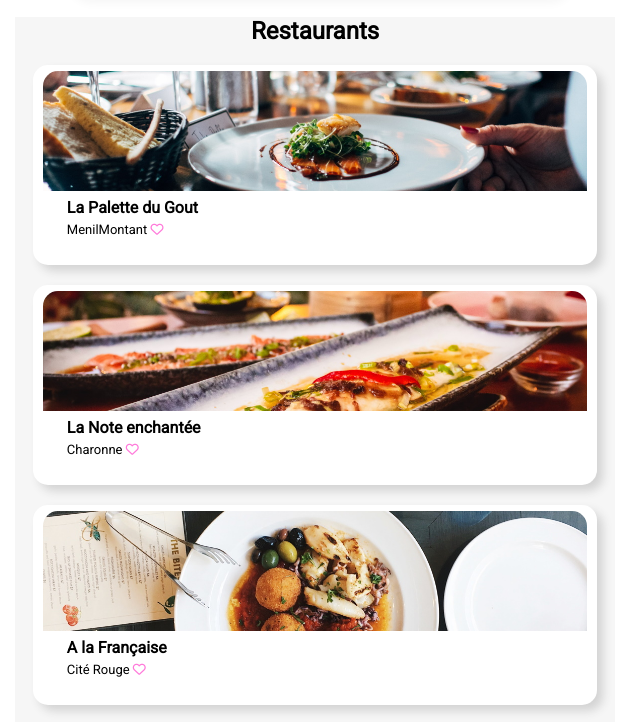
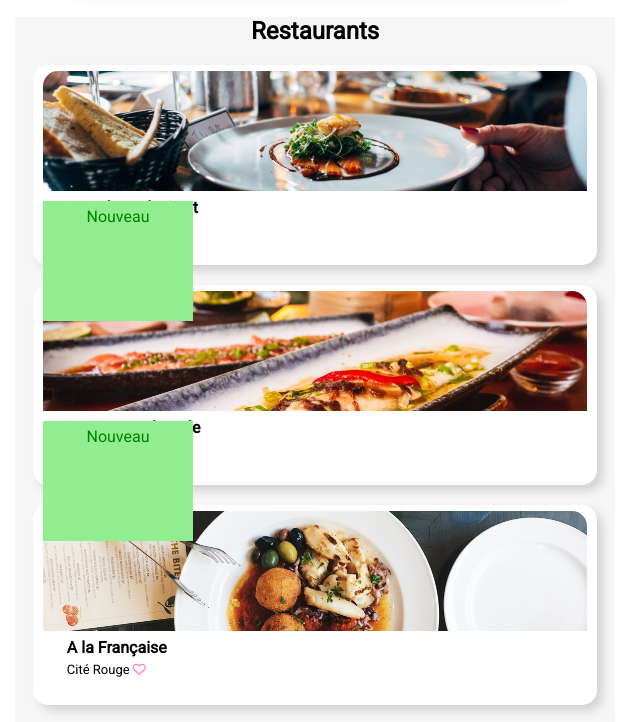
Before and after one commit to InnHandy/DW-Projet3, a plain HTML site: page index.html in a window 1280 px wide. Shown: the part 544-1266 px from the top of the page, without its empty margins (325-965 px from the left). Drawn offline with Linux system fonts and the light colour scheme; a web font is replaced by a local one.

Commit message:
bouton nouveau

```diff
--- a/SassWork/SASS/style.scss
+++ b/SassWork/SASS/style.scss
@@ -65,6 +65,9 @@ nav{display: flex;flex-direction: column;align-items: center;
                 .photo{
                 height: 60%;
                 }
+                .nouveau p{color: #008000;}
+                .nouveau{position:relative;background: lightgreen;width: 150px; height: 120px;}
+                .top2{top:10px; left: 10px;}
                 .photo p {
                     margin: 0 1px;
                     text-align: center;
--- a/index.html
+++ b/index.html
@@ -102,7 +102,9 @@
                             <a href="lapalettedugout.html" class=""><p>
                                 <img src="./images/restaurants/jay-wennington-1080.jpg"   alt="La Palette du Gout"  class="fig1"/>
                             </p></a>
+                            <div class="nouveau top2"><p>Nouveau</p></div>
                         </div>
+
                         <div class="textphoto">
                             <a href="lapalettedugout.html" class="nonsurligne"><h2>La Palette du Gout</h2>
                             <p class="griser1">
@@ -110,6 +112,7 @@
                                 <i class="fa fa-heart-o" aria-hidden="true"></i>
                             </p></a>
                         </div>
+
                     </div>
 
                     <div class="activ">
@@ -117,11 +120,14 @@
                             <a href="lapalettedugout.html" class=""><p>
                                 <img src="images/restaurants/louis-hansel-1080.jpg"   alt="La Note enchantée"  class="fig1"/>
                             </p></a>
+                            <div class="nouveau top2"><p>Nouveau</p></div>
                         </div>
+
                         <div class="textphoto">
                             <a href="lanoteenchantee.html" class="nonsurligne"><h2>La Note enchantée</h2>
                             <p class="griser1">Charonne <i class="fa fa-heart-o" aria-hidden="true"></i></p></a>
                         </div>
+
                     </div>
                     <div class="activ">
                         <div class="photo">
```
Also changed, not shown: style.css, 1 other file.
